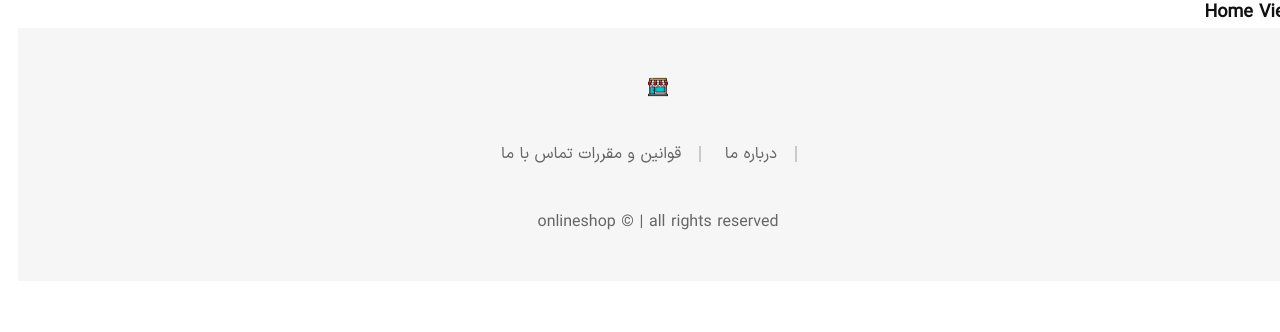
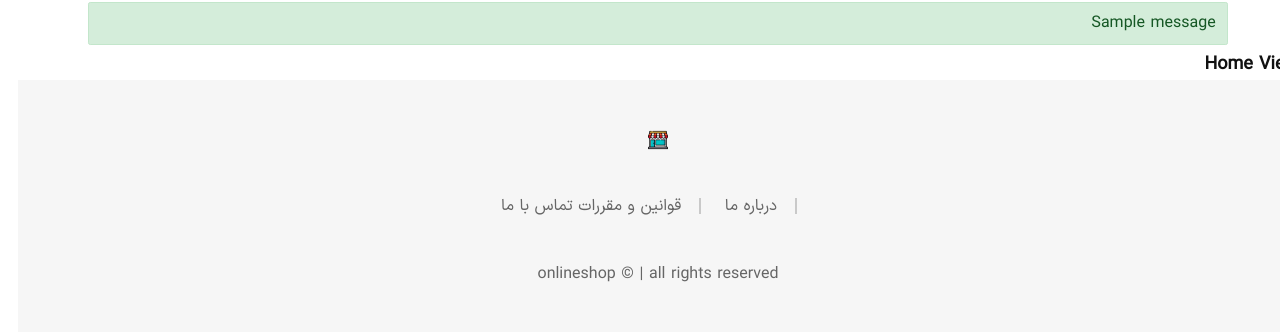
Before and after one commit to faatemehch/django_onlineshop_docker_postgres, a Django app: template templates/home.html in a window 1280 px wide. Shown: the part 101-433 px from the top of the page. Run offline with Django 4.2, Linux system fonts and the light colour scheme; the template is opened without the code that fills it, so the values that code supplies are empty; tables that the repository leaves empty hold one stand-in row (values such as "Sample post"); one stand-in notice (Sample message) is shown; some libraries are stand-ins or nearby versions; some web fonts are replaced.

Commit message:
messages added

```diff
--- a/config/settings.py
+++ b/config/settings.py
@@ -173,3 +173,9 @@ EMAIL_BACKEND = 'django.core.mail.backends.console.EmailBackend'
 # crispy package
 CRISPY_ALLOWED_TEMPLATE_PACKS = "bootstrap5"
 CRISPY_TEMPLATE_PACK = 'bootstrap5'
+
+from django.contrib.messages import constants
+# messages framework
+MESSAGE_TAGS = {
+    constants.ERROR: 'danger',
+}
--- a/templates/_base.html
+++ b/templates/_base.html
@@ -27,6 +27,8 @@
       </div>
   </div>
   <!-- Preloader End -->
+
+
       <!-- Main Wrapper Start -->
       <div class="wrapper">
         <!-- Header Start -->
@@ -114,7 +116,13 @@
             </div>
         </header>
         <!-- Header End -->
-
+        {% if messages %}
+            <div class="container">
+                {% for message in messages %}
+                <div class=" alert alert-{{ message.tags }}">{{ message }}</div>
+                {% endfor %}
+            </div>
+        {% endif %}
         <!-- Main Content Wrapper Start -->
       {% block content %}
       {% endblock content %}
```
Also changed, not shown: products/views.py (+10 -1 lines).
